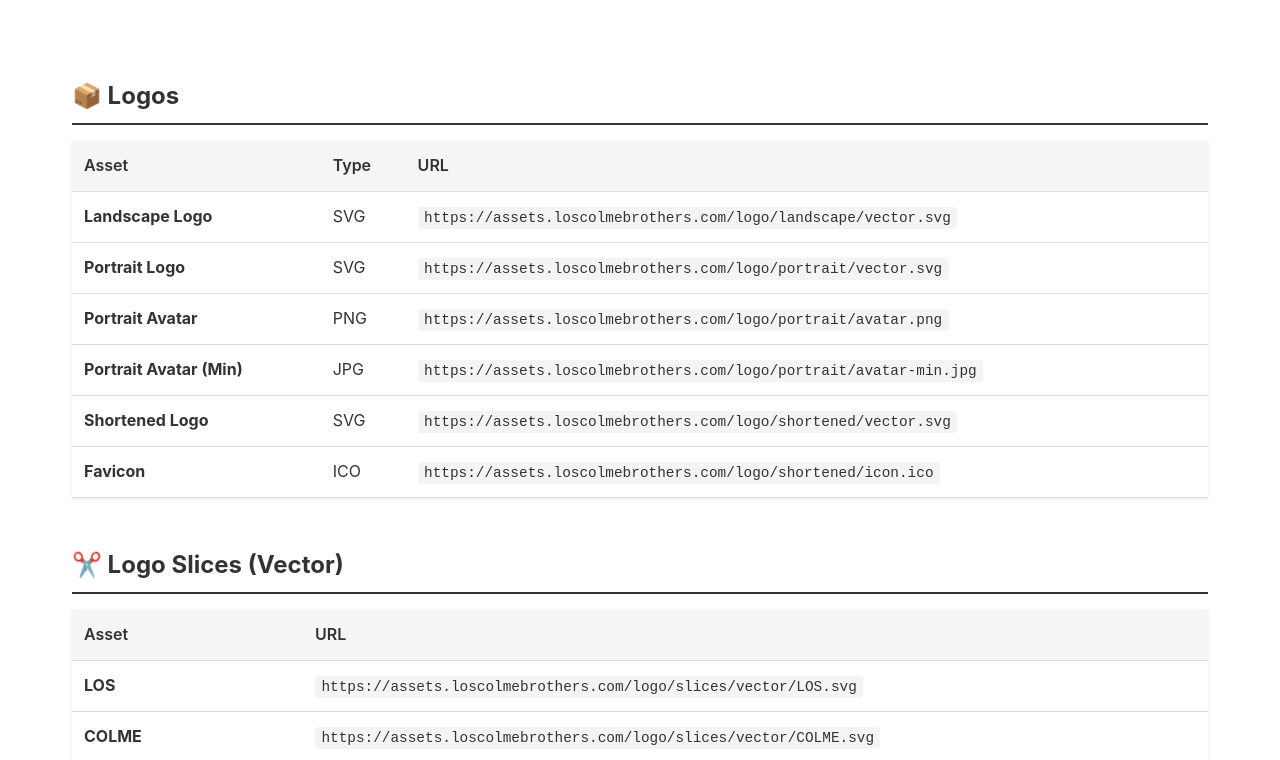
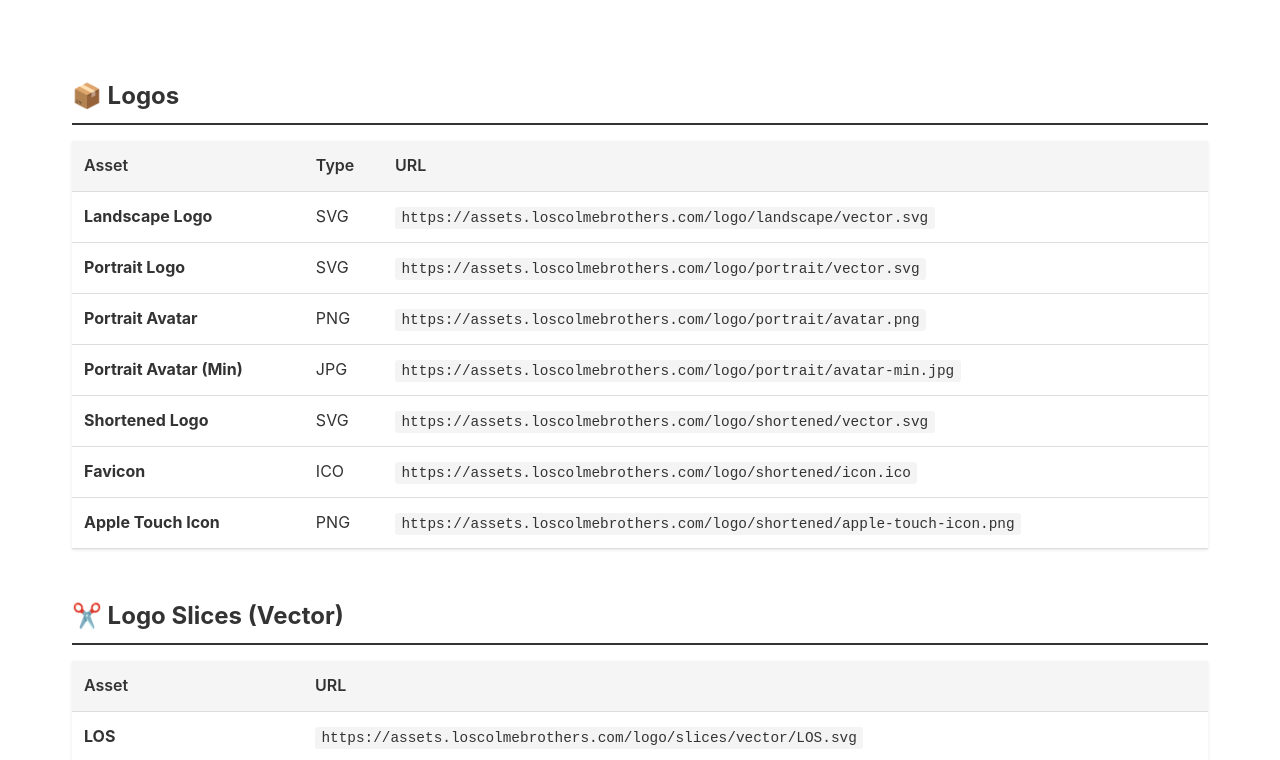
Before and after one commit to loscolmebrothers/assets, a plain HTML site: page index.html in a window 1280 px wide. Shown: the part 336-1096 px from the top of the page. Drawn offline with Linux system fonts and the light colour scheme; a web font is replaced by a local one.

Commit message:
fear: apple touch icon

```diff
--- a/index.html
+++ b/index.html
@@ -6,6 +6,10 @@
             rel="icon"
             type="image/svg+xml"
             href="https://assets.loscolmebrothers.com/logo/shortened/vector.svg"
+        />
+        <link
+            rel="apple-touch-icon"
+            href="https://assets.loscolmebrothers.com/logo/shortened/apple-touch-icon.png"
         />
         <meta name="viewport" content="width=device-width, initial-scale=1.0" />
         <title>LOS COLMEBROTHERS Assets</title>
@@ -84,6 +88,15 @@
                         <td>
                             <code
                                 >https://assets.loscolmebrothers.com/logo/shortened/icon.ico</code
+                            >
+                        </td>
+                    </tr>
+                    <tr>
+                        <td><strong>Apple Touch Icon</strong></td>
+                        <td>PNG</td>
+                        <td>
+                            <code
+                                >https://assets.loscolmebrothers.com/logo/shortened/apple-touch-icon.png</code
                             >
                         </td>
                     </tr>
```
Also changed, not shown: logo/shortened/apple-touch-icon.png (added).
